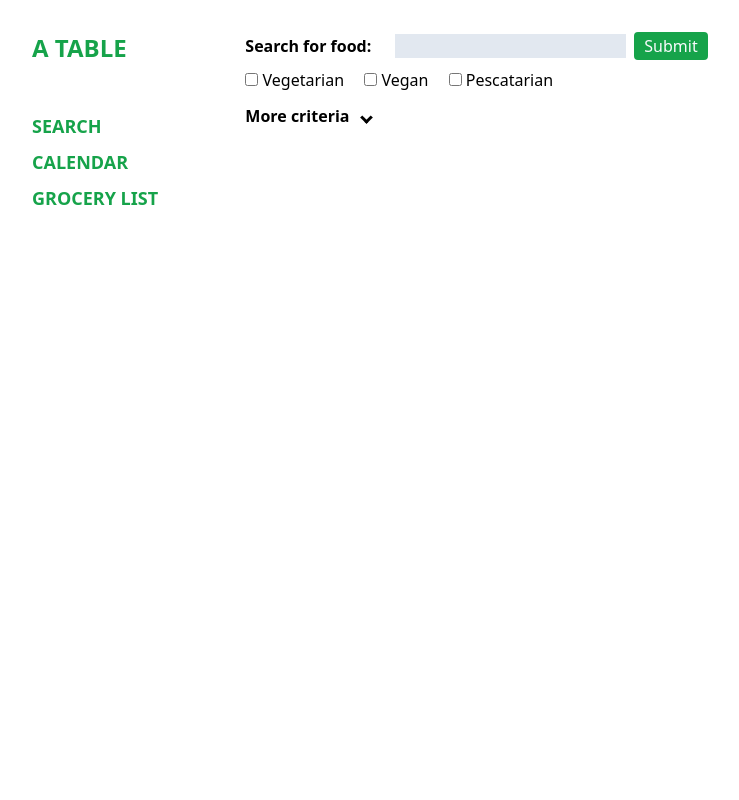
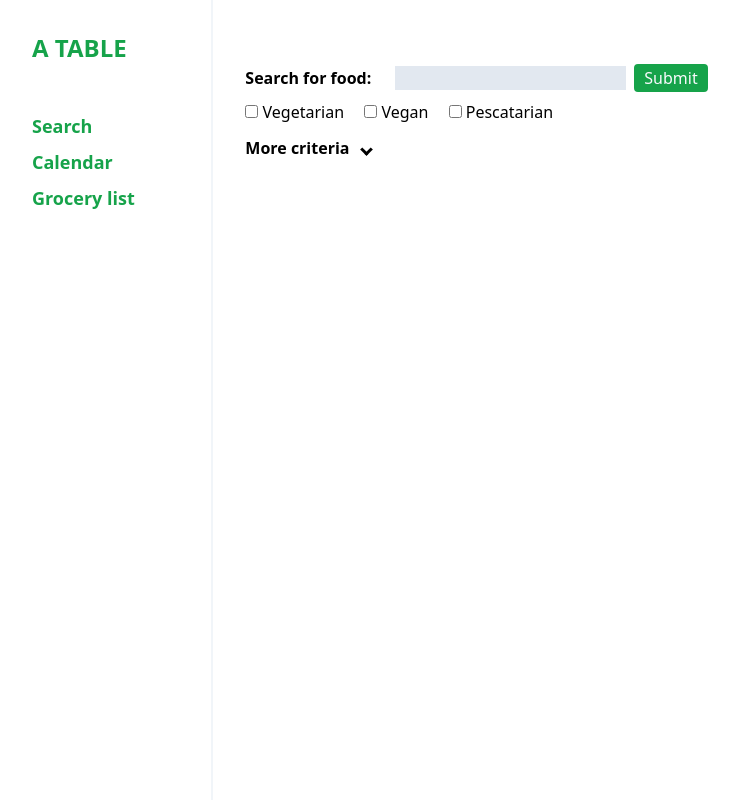
Before and after one commit to AxelBroeglin/a-table, a PHP site: page / in a window 1280 px wide. Shown: the whole page, without its empty margins (0-739 px from the left). Run offline with PHP 8.4, Linux system fonts and the light colour scheme.

Commit message:
Added border to menu

```diff
--- a/public/index.html
+++ b/public/index.html
@@ -7,7 +7,7 @@
 </head>
 <body class="flex">
 
-  <div class="h-screen w-2/12"><!-- Header -->
+  <div class="h-screen w-2/12 border-r-2 border-slate-100"><!-- Header -->
     <nav class="fixed flex flex-col text-green-600">
       <div>
         <h1 class="font-bold p-8 uppercase text-2xl">
@@ -16,16 +16,17 @@
       </div>
       <div class="mt-4">
         <ul id="menu" class="flex flex-col text-lg font-bold pl-8">
-          <li id="menu-search" data-menu="search" class="uppercase mb-2 cursor-pointer">Search</li>
-          <li id="menu-calendar" data-menu="calendar" class="uppercase mb-2 cursor-pointer">Calendar</li>
-          <li id="menu-grocery-list" data-menu="grocery-list" class="uppercase mb-2 cursor-pointer">Grocery list</li>
+          <li id="menu-search" data-menu="search" class="mb-2 cursor-pointer">Search</li>
+          <li id="menu-calendar" data-menu="calendar" class="mb-2 cursor-pointer">Calendar</li>
+          <li id="menu-grocery-list" data-menu="grocery-list" class="mb-2 cursor-pointer">Grocery list</li>
         </ul>
       </div>
     </nav>
   </div><!-- End of header -->
 
-  <main class="pt-8 pl-8 w-10/12">
-    <div id="content-container">
+  <main class="pt-8 px-8 w-10/12">
+
+    <div id="content-container" class="pt-8">
       <!-- Search container -->
       <div id="search-section">
           <!-- Search -->
--- a/public/styles.css
+++ b/public/styles.css
@@ -822,6 +822,14 @@ video {
   border-width: 2px;
 }
 
+.border-r-4 {
+  border-right-width: 4px;
+}
+
+.border-r-2 {
+  border-right-width: 2px;
+}
+
 .border-solid {
   border-style: solid;
 }
@@ -833,6 +841,16 @@ video {
 
 .border-inherit {
   border-color: inherit;
+}
+
+.border-slate-50 {
+  --tw-border-opacity: 1;
+  border-color: rgb(248 250 252 / var(--tw-border-opacity));
+}
+
+.border-slate-100 {
+  --tw-border-opacity: 1;
+  border-color: rgb(241 245 249 / var(--tw-border-opacity));
 }
 
 .bg-slate-200 {
```
